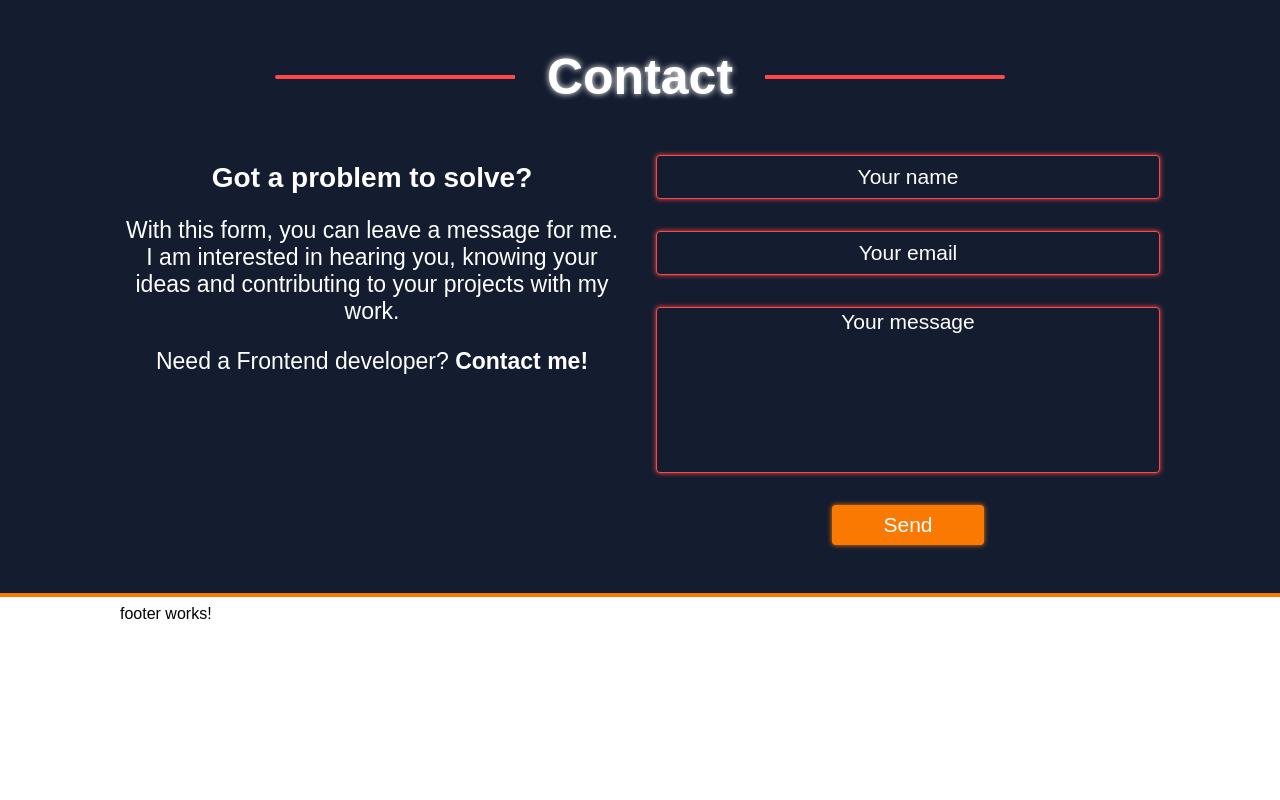
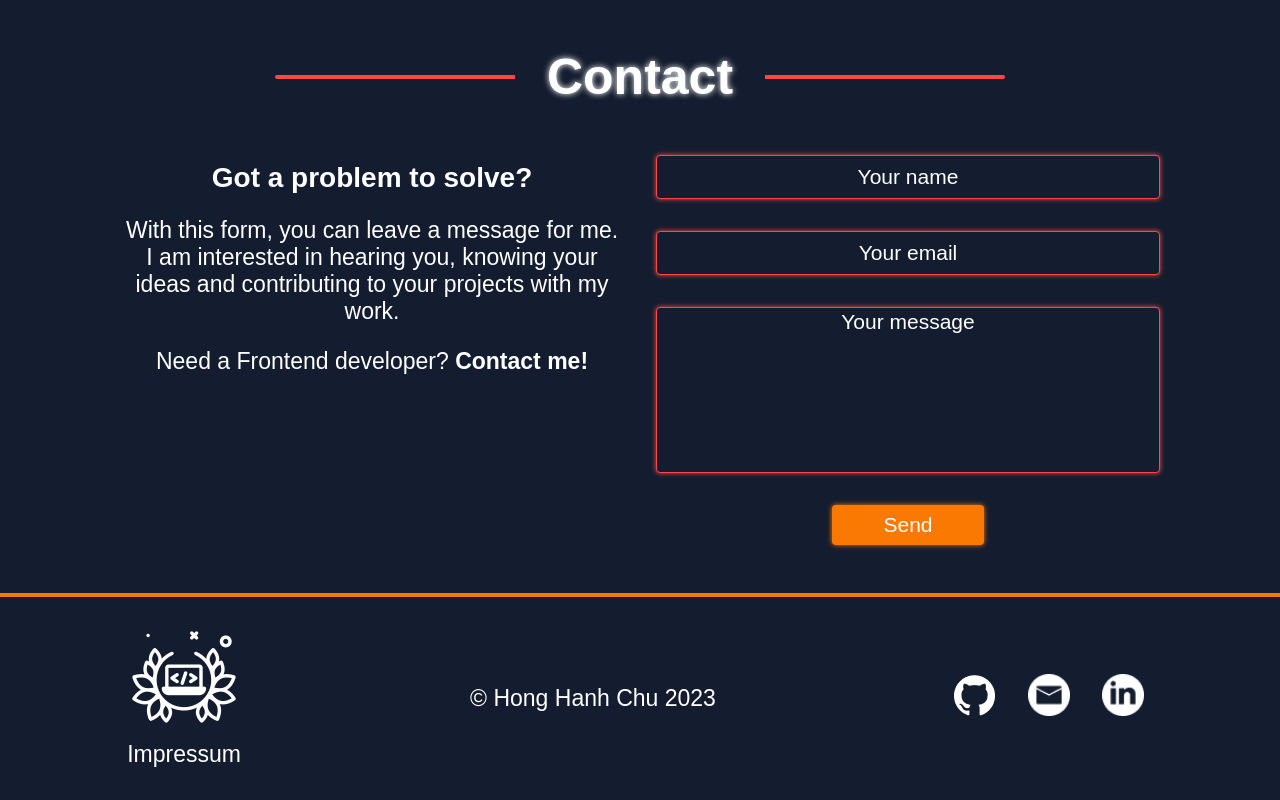
Before and after one commit to Hanmuni/Portfolio, an Angular app: page / in a window 1280 px wide. Shown: the part 5091-5891 px from the top of the page. Before the commit the page ends 5722 px from the top, so only its background shows below. Built offline with nearby package versions, Linux system fonts and the light colour scheme.

Commit message:
footer content

```diff
--- a/src/app/contact/contact.component.html
+++ b/src/app/contact/contact.component.html
@@ -9,7 +9,7 @@
 
   <div class="contact-content">
 
-    <div class="contact-text">
+    <div class="contact-text" data-aos="fade-right" data-aos-duration="2000">
       <h2> Got a problem to solve?</h2>
 
       <p>With this form, you can leave a message for me. I am interested in hearing you, knowing your ideas and
@@ -17,7 +17,7 @@
       </p>
       <p> Need a Frontend developer? <b>Contact me! </b></p>
     </div>
-    <div class="contact-formular">
+    <div class="contact-formular" data-aos="fade-left" data-aos-duration="2000">
 
       <form (submit)="sendMail()" ngNativeValidate #form>
 
--- a/src/app/footer/footer.component.html
+++ b/src/app/footer/footer.component.html
@@ -1,3 +1,19 @@
-<div class="footer">
-    footer works!
+<div class="footer-container">
+
+  <div class="footer-logo">
+    <img src="assets/img/logo.png">
+    Impressum
+  </div>
+
+  <div class="footer-copyright">
+    © Hong Hanh Chu 2023
+  </div>
+
+  <div class="footer-logos">
+
+    <a href="https://github.com/Hanmuni" target="_blank"> <img src="assets/img/github_button.png"> </a>
+    <a href="#contact"> <img src="assets/img/email_button.png"> </a>
+    <a href="https://www.linkedin.com/" target="_blank"> <img src="assets/img/linkedin_button.png"> </a>
+  </div>
+
 </div>
--- a/src/app/footer/footer.component.scss
+++ b/src/app/footer/footer.component.scss
@@ -1,3 +1,56 @@
-.footer {
-  padding: 1vh 15vh 1vh 15vh;
+.footer-container {
+  padding: 2vh 15vh 2vh 15vh;
+  display: flex;
+  justify-content: space-between;
+  background-color: #141D2F;
+  font-size: calc(18px + 0.390625vw);
+  color: white;
+  text-align: center;
 }
+
+.footer-logo {
+  display: flex;
+  flex-direction: column;
+  align-items: center;
+  justify-content: center;
+  margin-bottom: 16px;
+
+  img {
+    width: 128px;
+    height: 128px;
+    object-fit: contain;
+  }
+}
+
+.footer-copyright {
+  display: flex;
+  align-items: center;
+}
+
+.footer-logos {
+  display: flex;
+  align-items: center;
+
+  a {
+    font-size: calc(23px + 0.390625vw);
+    margin-left: 16px;
+    margin-right: 16px;
+
+    &:hover {
+      cursor: pointer;
+    }
+  }
+
+  img {
+    width: 42px;
+    height: 42px;
+    object-fit: contain;
+    position: relative;
+    transition: all 225ms ease-in-out;
+
+    &:hover {
+      transform: scale(1.3);
+    }
+  }
+
+}
--- a/src/app/frontpage/frontpage.component.scss
+++ b/src/app/frontpage/frontpage.component.scss
@@ -17,13 +17,13 @@
   padding: 1vh 15vh 1vh 15vh;
   position: absolute;
   width: 35vw;
-  height: 65vh;
+  height: 75vh;
   object-fit: contain;
 }
 
 .shadow {
   position: absolute;
-  width: 45vw;
+  width: 50vw;
   right: 0;
   left: 0;
   height: 65vh;
@@ -95,7 +95,7 @@
   img {
     position: absolute;
     width: 100%;
-    height: 45vh;
+    height: 65vh;
     z-index: 1;
   }
 }
```
Also changed, not shown: src/assets/img/._HongHanh1.png (deleted), src/assets/img/._HongHanh2.png (deleted).
